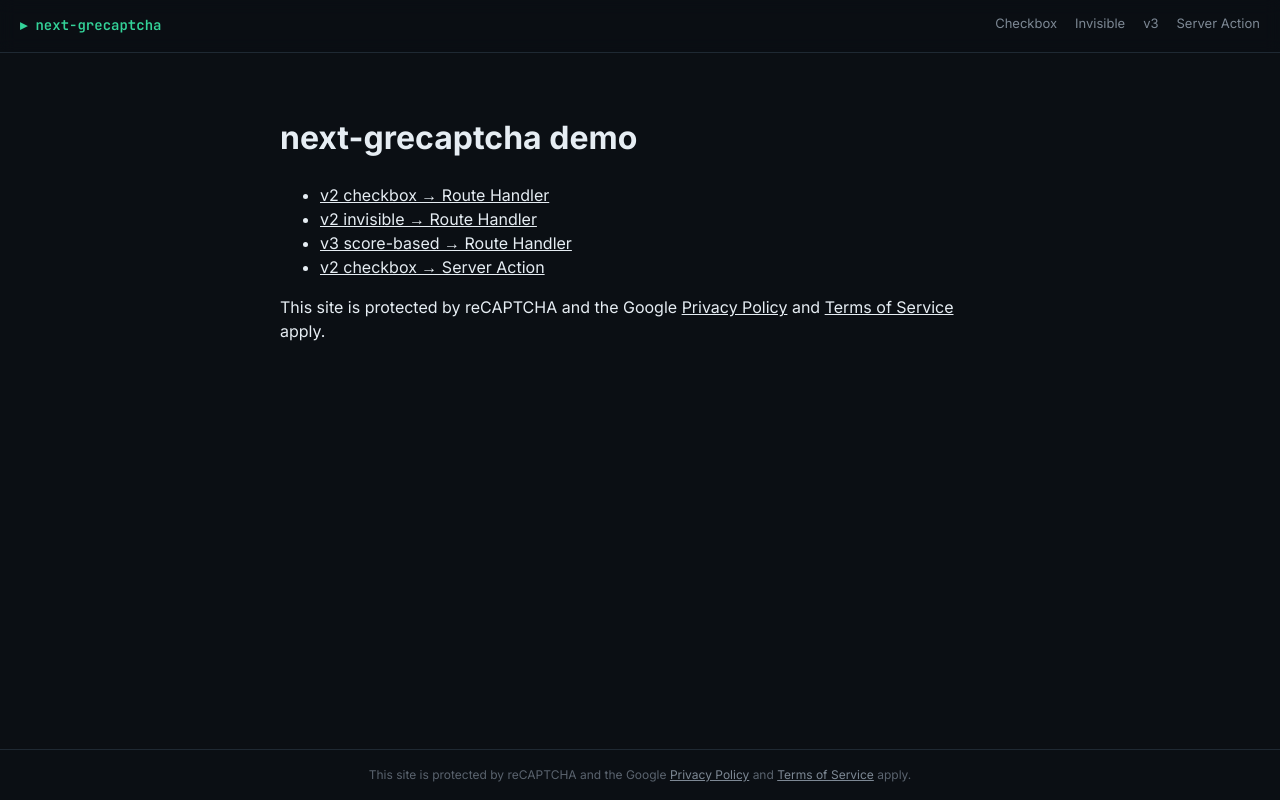
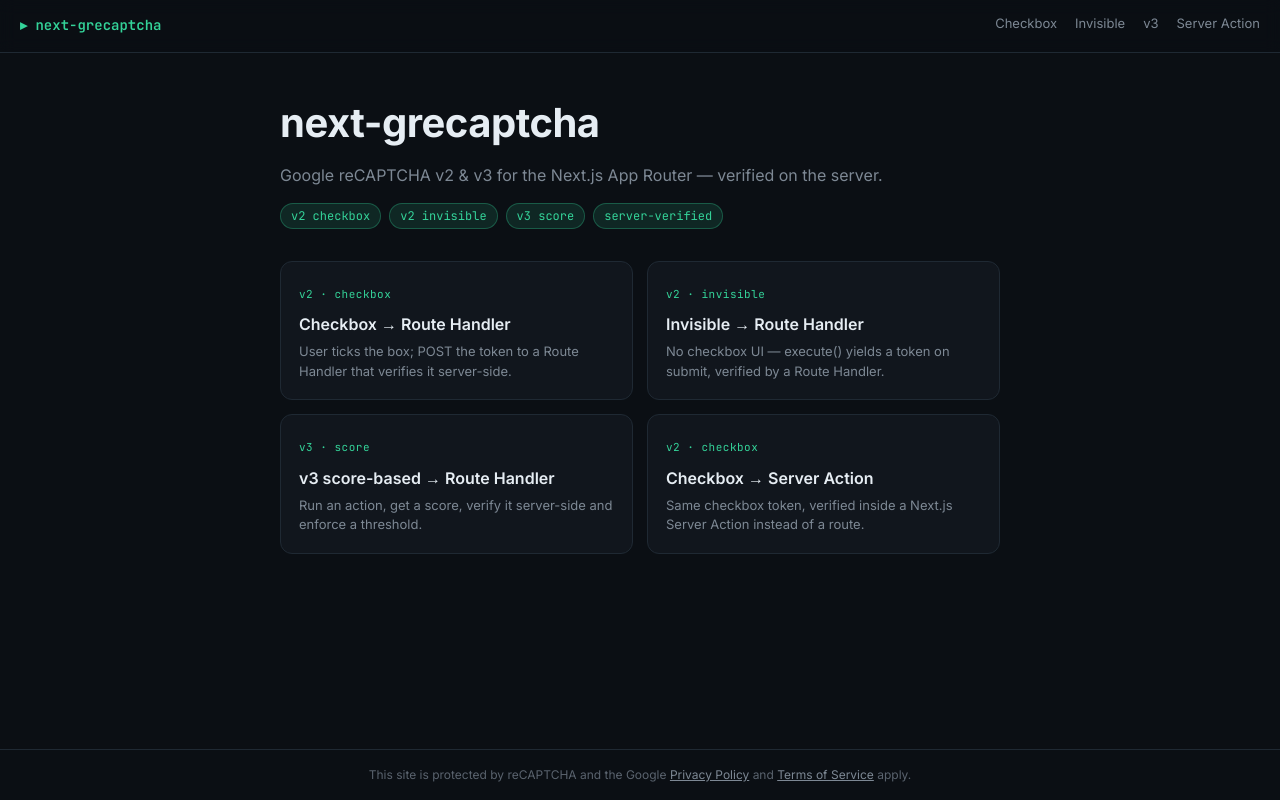
Before and after one commit to PedroHenriqueNS/next-grecaptcha, a Next.js app in the folder examples/app-router/: page / in a window 1280 px wide. Built offline with nearby package versions, Linux system fonts and the light colour scheme; no server answers.

Commit message:
style(example): redesign home as hero + demo-card grid

```diff
--- a/examples/app-router/app/page.tsx
+++ b/examples/app-router/app/page.tsx
@@ -1,19 +1,57 @@
 import Link from "next/link";
-import { ReCaptchaBadgeNotice } from "next-grecaptcha/client";
+
+const DEMOS = [
+  {
+    href: "/checkbox",
+    badge: "v2 · checkbox",
+    title: "Checkbox → Route Handler",
+    desc: "User ticks the box; POST the token to a Route Handler that verifies it server-side.",
+  },
+  {
+    href: "/invisible",
+    badge: "v2 · invisible",
+    title: "Invisible → Route Handler",
+    desc: "No checkbox UI — execute() yields a token on submit, verified by a Route Handler.",
+  },
+  {
+    href: "/v3",
+    badge: "v3 · score",
+    title: "v3 score-based → Route Handler",
+    desc: "Run an action, get a score, verify it server-side and enforce a threshold.",
+  },
+  {
+    href: "/server-action",
+    badge: "v2 · checkbox",
+    title: "Checkbox → Server Action",
+    desc: "Same checkbox token, verified inside a Next.js Server Action instead of a route.",
+  },
+];
 
 export default function Home() {
   return (
-    <main>
-      <h1>next-grecaptcha demo</h1>
-      <ul>
-        <li><Link href="/checkbox">v2 checkbox → Route Handler</Link></li>
-        <li><Link href="/invisible">v2 invisible → Route Handler</Link></li>
-        <li><Link href="/v3">v3 score-based → Route Handler</Link></li>
-        <li><Link href="/server-action">v2 checkbox → Server Action</Link></li>
-      </ul>
-      <footer>
-        <ReCaptchaBadgeNotice />
-      </footer>
-    </main>
+    <>
+      <section className="hero">
+        <h1 className="hero__title">next-grecaptcha</h1>
+        <p className="hero__subtitle">
+          Google reCAPTCHA v2 &amp; v3 for the Next.js App Router — verified on the server.
+        </p>
+        <div className="hero__tags">
+          <span className="tag">v2 checkbox</span>
+          <span className="tag">v2 invisible</span>
+          <span className="tag">v3 score</span>
+          <span className="tag">server-verified</span>
+        </div>
+      </section>
+
+      <div className="grid">
+        {DEMOS.map((d) => (
+          <Link key={d.href} href={d.href} className="card">
+            <span className="card__badge">{d.badge}</span>
+            <h2 className="card__title">{d.title}</h2>
+            <p className="card__desc">{d.desc}</p>
+          </Link>
+        ))}
+      </div>
+    </>
   );
 }
```
